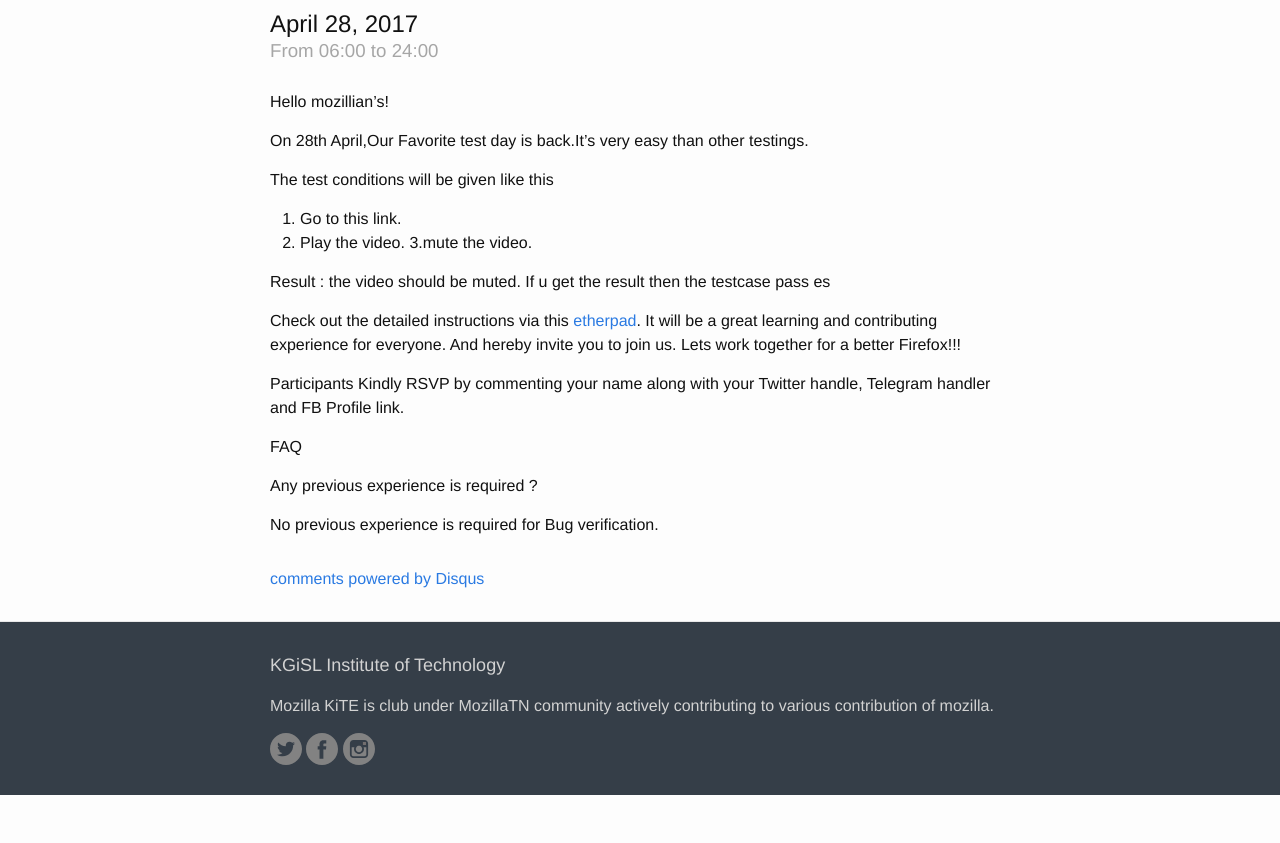
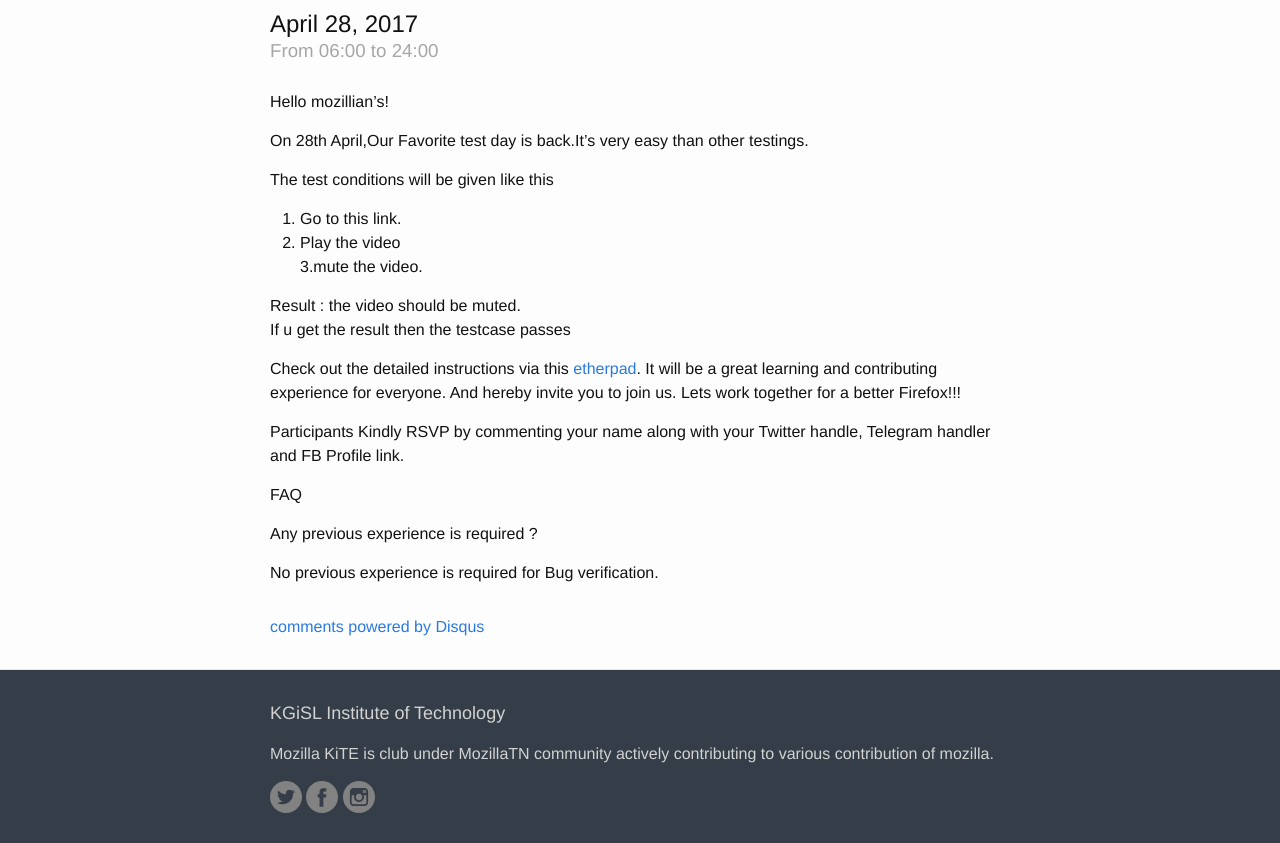
Before and after one commit to MozillaTN/KiTE, a Jekyll site: the page built from docs/_posts/2017-04-28-call-for-testing-day.md, in a window 1280 px wide, cut to the strip 487-1330 px from the top of the page. Built offline with Jekyll 4.4.1, drawn with Linux system fonts in a browser that asks for light colours; comment, search, counter and statistics services are not loaded; before the commit the page ends 1282 px from its top, so only the background shows below that.

Commit message:
Update 2017-04-28-call-for-testing-day.md

```diff
--- a/docs/_posts/2017-04-28-call-for-testing-day.md
+++ b/docs/_posts/2017-04-28-call-for-testing-day.md
@@ -19,12 +19,12 @@
 On 28th April,Our Favorite test day is back.It's very easy than other testings.
 
 The test conditions will be given like this
-1. Go to this link.
-2. Play the video.
-3.mute the video.
+ 1. Go to this link.
+ 2. Play the video
+ 3.mute the video.
 
 Result : the video should be muted.
-If u get the result then the testcase pass es
+If u get the result then the testcase passes
 
 Check out the detailed instructions via this <a href="https://public.etherpad-mozilla.org/p/MozillaIN_QA_Firefox_54_Beta_3_Testday">etherpad</a>.
 It will be a great learning and contributing experience for everyone.
```
